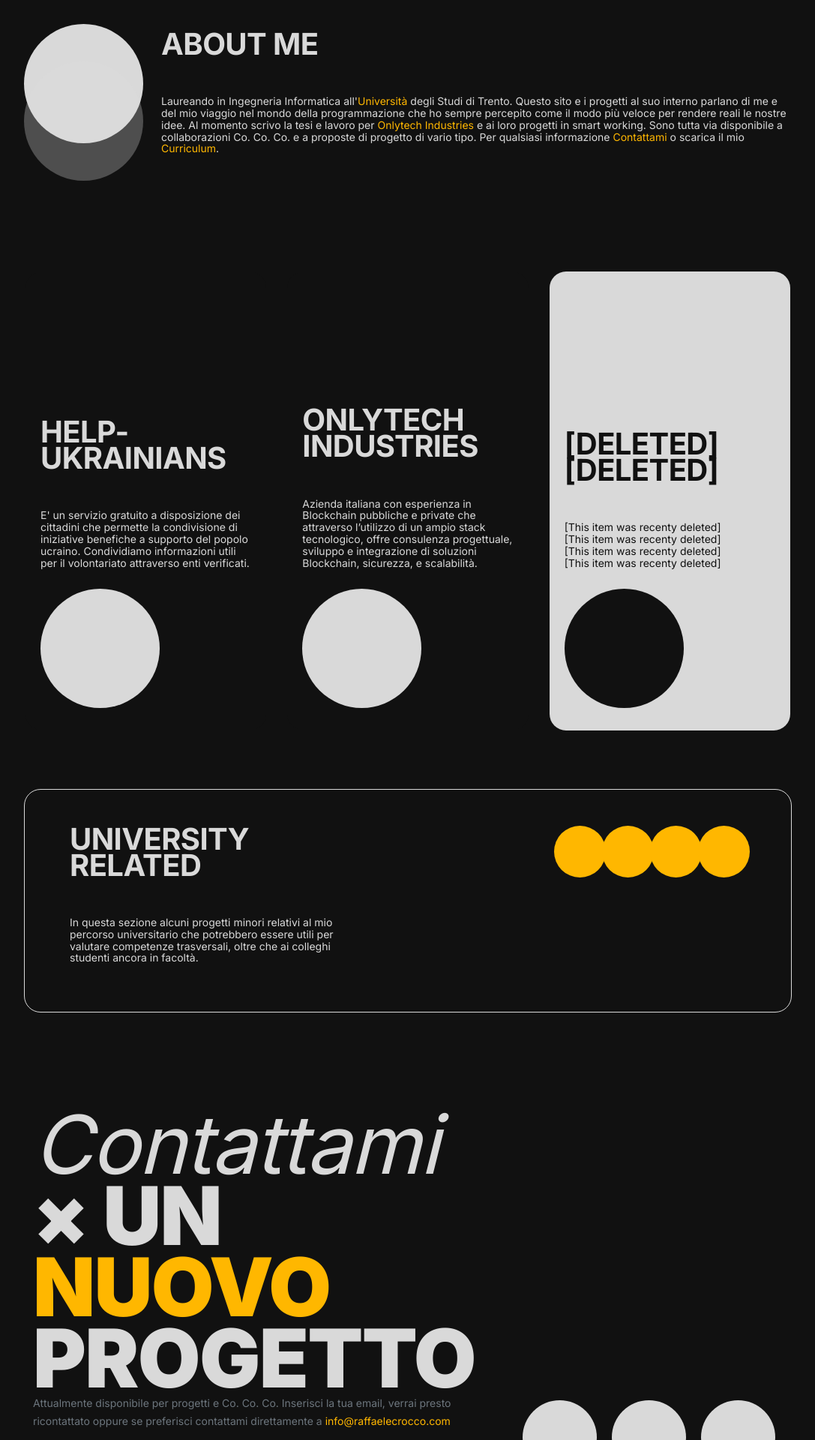
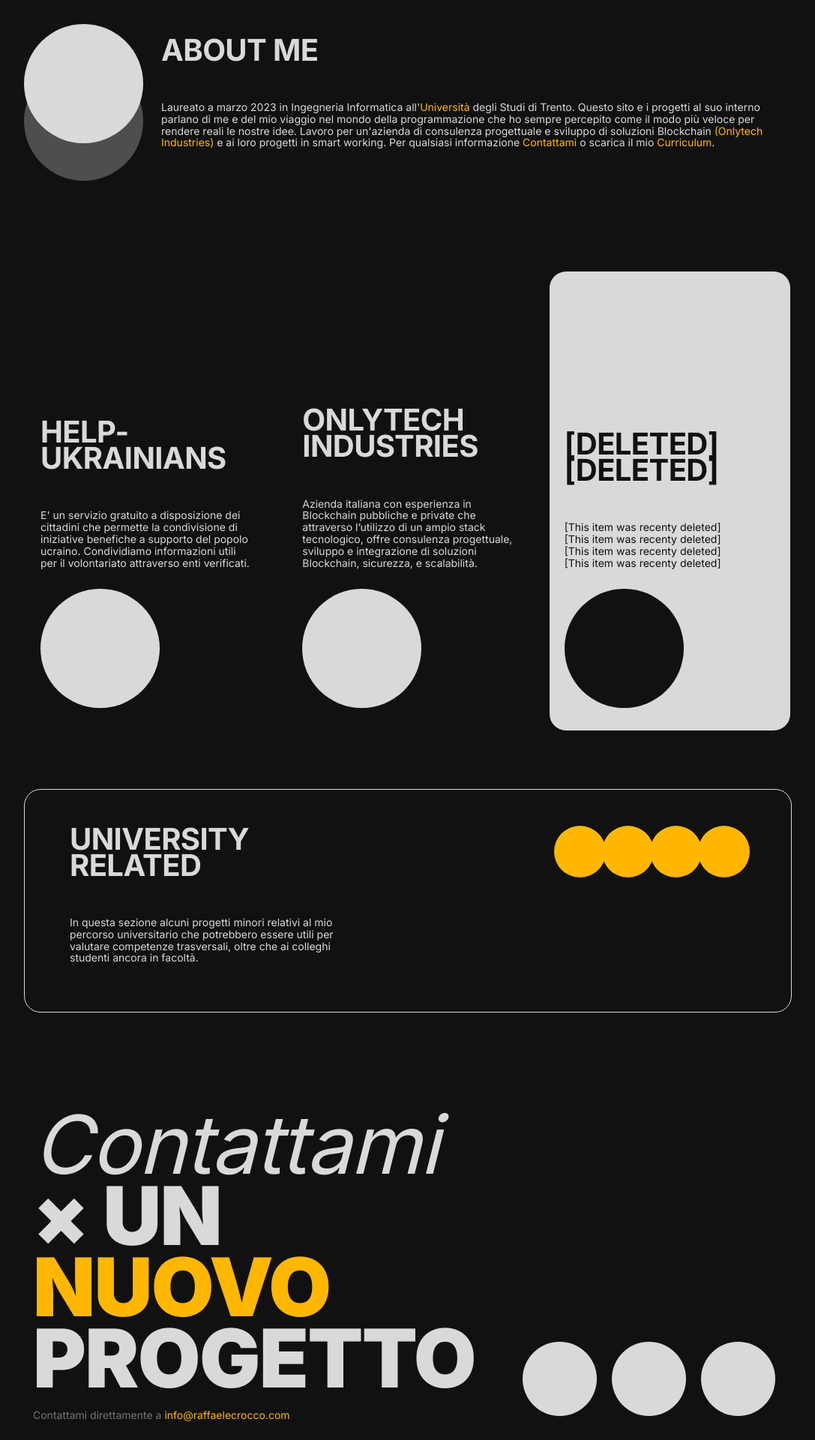
Before and after one commit to RaffaeleCrocco/raffaelecrocco2023.com, a React (Create React App) app: page / in a window 1280 px wide. Shown: the part 520-2440 px from the top of the page at 75% size, without its empty margins (96-1183 px from the left). Built offline with nearby package versions, Linux system fonts and the light colour scheme.

Commit message:
update ui

```diff
--- a/src/pages/Home.js
+++ b/src/pages/Home.js
@@ -210,20 +210,19 @@ const Home = () => {
           <div>
             <div className="subtitle">ABOUT ME</div>
             <div className="text">
-              Laureando in Ingegneria Informatica all'
+              Laureato a marzo 2023 in Ingegneria Informatica all'
               <a href="https://www.unitn.it/" target="_blank">
                 Università
               </a>{" "}
               degli Studi di Trento. Questo sito e i progetti al suo interno
               parlano di me e del mio viaggio nel mondo della programmazione che
               ho sempre percepito come il modo più veloce per rendere reali le
-              nostre idee. Al momento scrivo la tesi e lavoro per{" "}
+              nostre idee. Lavoro per un'azienda di consulenza progettuale e
+              sviluppo di soluzioni Blockchain{" "}
               <a href="https://www.onlytechindustries.com" target="_blank">
-                Onlytech Industries
+                (Onlytech Industries)
               </a>{" "}
-              e ai loro progetti in smart working. Sono tutta via disponibile a
-              collaborazioni Co. Co. Co. e a proposte di progetto di vario tipo.
-              Per qualsiasi informazione{" "}
+              e ai loro progetti in smart working. Per qualsiasi informazione{" "}
               <a
                 className="accent"
                 href="mailto:info@raffaelecrocco.com"
@@ -326,11 +325,9 @@ const Home = () => {
             method="POST"
             action="https://00f9c036.sibforms.com/serve/MUIEACsvzDYfDfBsTBqcYu-7AaZZOCj7oMwh1kieBTdfEcxklzR4ToDDYIHOh9TwQmh2wWSGFRs_1Zr25MYf2RwZMNrRU_tVNfLxjC9ZizK9Kvdz7VwNq0yFZx1T8oZoRQFGUmBicnz-DXER93NSLdTLMTklrqkdZFtiRCKmDqawfJQoo3TtoiTcJUW-ynCbwH7nhPG929s2ZG5k"
           >
-            <Form.Group className="mb-3" controlId="formBasicEmail">
+            <Form.Group className="mt-3" controlId="formBasicEmail">
               <Form.Text>
-                Attualmente disponibile per progetti e Co. Co. Co. Inserisci la
-                tua email, verrai presto ricontattato oppure se preferisci
-                contattami direttamente a{" "}
+                Contattami direttamente a{" "}
                 <a
                   href="mailto:info@raffaelecrocco.com"
                   className="accent"
@@ -339,7 +336,7 @@ const Home = () => {
                   info@raffaelecrocco.com
                 </a>
               </Form.Text>
-              <InputGroup className="mt-3">
+              {/* <InputGroup className="mt-3">
                 <Form.Control
                   type="email"
                   placeholder="Inserisci la tua email"
@@ -355,7 +352,7 @@ const Home = () => {
                 >
                   Invia
                 </Button>
-              </InputGroup>
+              </InputGroup> */}
             </Form.Group>
           </Form>
         </Col>
--- a/src/style/App.scss
+++ b/src/style/App.scss
@@ -65,7 +65,7 @@ a {
   line-height: 88.52%;
   letter-spacing: -0.015em;
   @media only screen and (max-width: 600px) {
-    font-size: 52px;
+    font-size: 45px;
   }
 }
 
```
Also changed, not shown: 1 other file (tests, documents, lock files or other folders).
